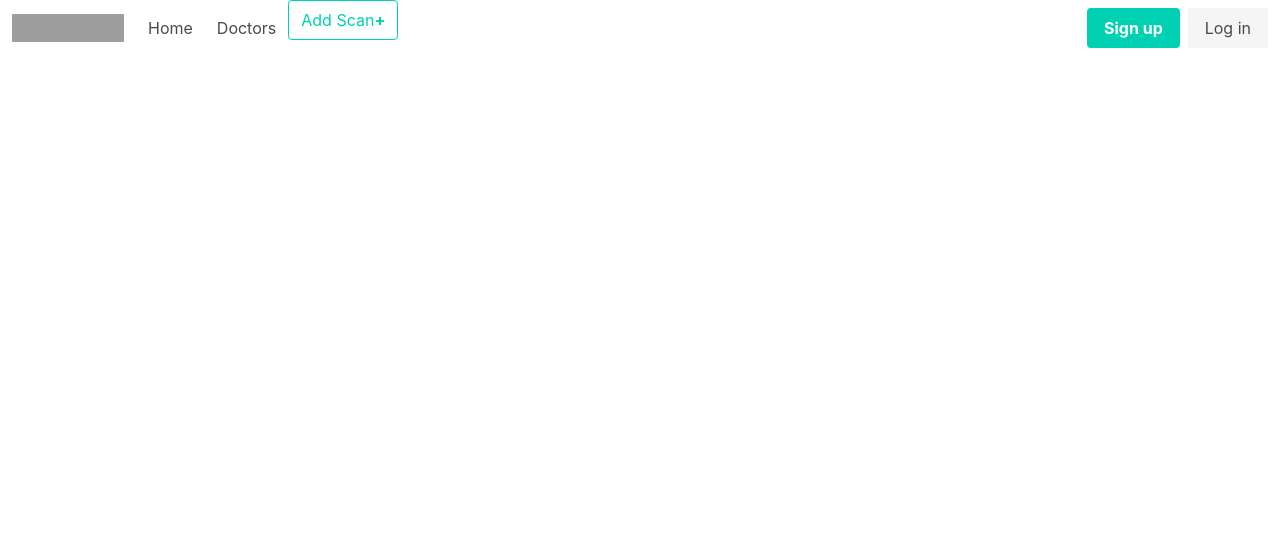
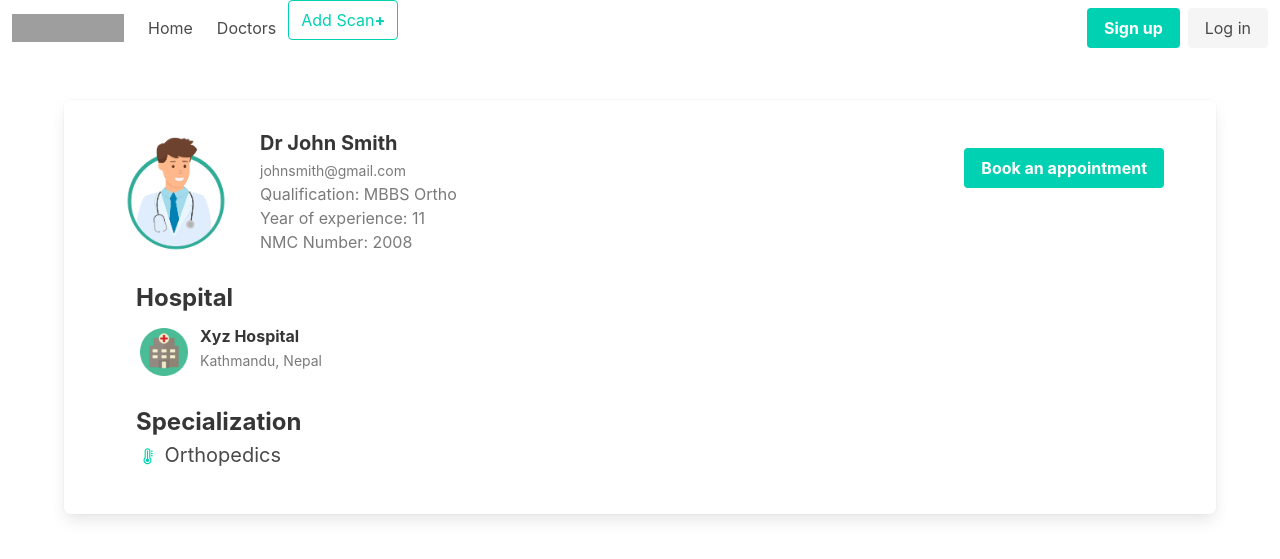
Before and after one commit to shreya2057/ace_project, a Flask app: page /docprofile in a window 1280 px wide. Shown: the top 559 px of the page. Run offline with Flask 2, Linux system fonts and the light colour scheme; grey boxes are pictures that could not be loaded.

Commit message:
Doctor profile completed

```diff
--- a/website/templates/docprofile.html
+++ b/website/templates/docprofile.html
@@ -1,5 +1,66 @@
-{% extends "base.html" %} {%block title%}Login{%endblock%}
+{% extends "base.html" %} {%block title%}Profile{%endblock%}
 
 {% block content %}
+<div class="box mt-6 pl-6 pr-6">
+    <article class="media mt-2">
+      <div class="media-left">
+        <figure class="image is-128x128 is-rounded">
+          <img src="{{ url_for('static',filename='images/doctorProfile.jpg') }}" alt="Image">
+        </figure>
+      </div>
+      <div class="media-content">
+        <div class="content">
+          <p>
+            <strong class="is-size-5 m-1">Dr John Smith</strong>
+            <br>
+            <small class="has-text-grey m-1">johnsmith@gmail.com</small>
+            <br>
+            <span class="m-1 has-text-grey">Qualification: MBBS Ortho</span>
+            <br>
+            <span class="m-1 has-text-grey">Year of experience: 11</span>
+            <br>
+            <span class="m-1 has-text-grey">NMC Number: 2008</span>
 
+          </p>
+
+        </div>
+      </div>
+      <div class="media-right m-1">
+
+        <div class="control mt-4">
+            <button class="button is-primary"><strong>Book an appointment</strong></button>
+        </div>
+      </div>
+    </article>
+    <div class="m-5">
+        <strong class="is-size-4">Hospital</strong>
+        <article class="media">
+            <div class="media-left m-1">
+              <figure class="image is-48x48 is-rounded mt-2">
+                <img src="{{ url_for('static',filename='images/hospital.jpg') }}" alt="Image">
+              </figure>
+            </div>
+            <div class="media-content m-1 mt-2">
+              <div class="content">
+                <p>
+                  <strong class="is-size-6 m-1">Xyz Hospital</strong>
+                  <br>
+                  <small class="has-text-grey m-1">Kathmandu, Nepal</small>
+
+                </p>
+
+              </div>
+            </div>
+          </article>
+
+    </div>
+    <div class="m-5">
+        <strong class="is-size-4">Specialization</strong>
+        <br>
+        <span class="icon is-left has-text-primary">
+            <i class="fa fa-thermometer"></i>
+        </span>
+        <span class="is-size-5">Orthopedics</span>
+    </div>
+  </div>
 {% endblock %}
```
Also changed, not shown: website/static/images/doctorProfile.jpg (added), website/static/images/hospital.jpg (added).
